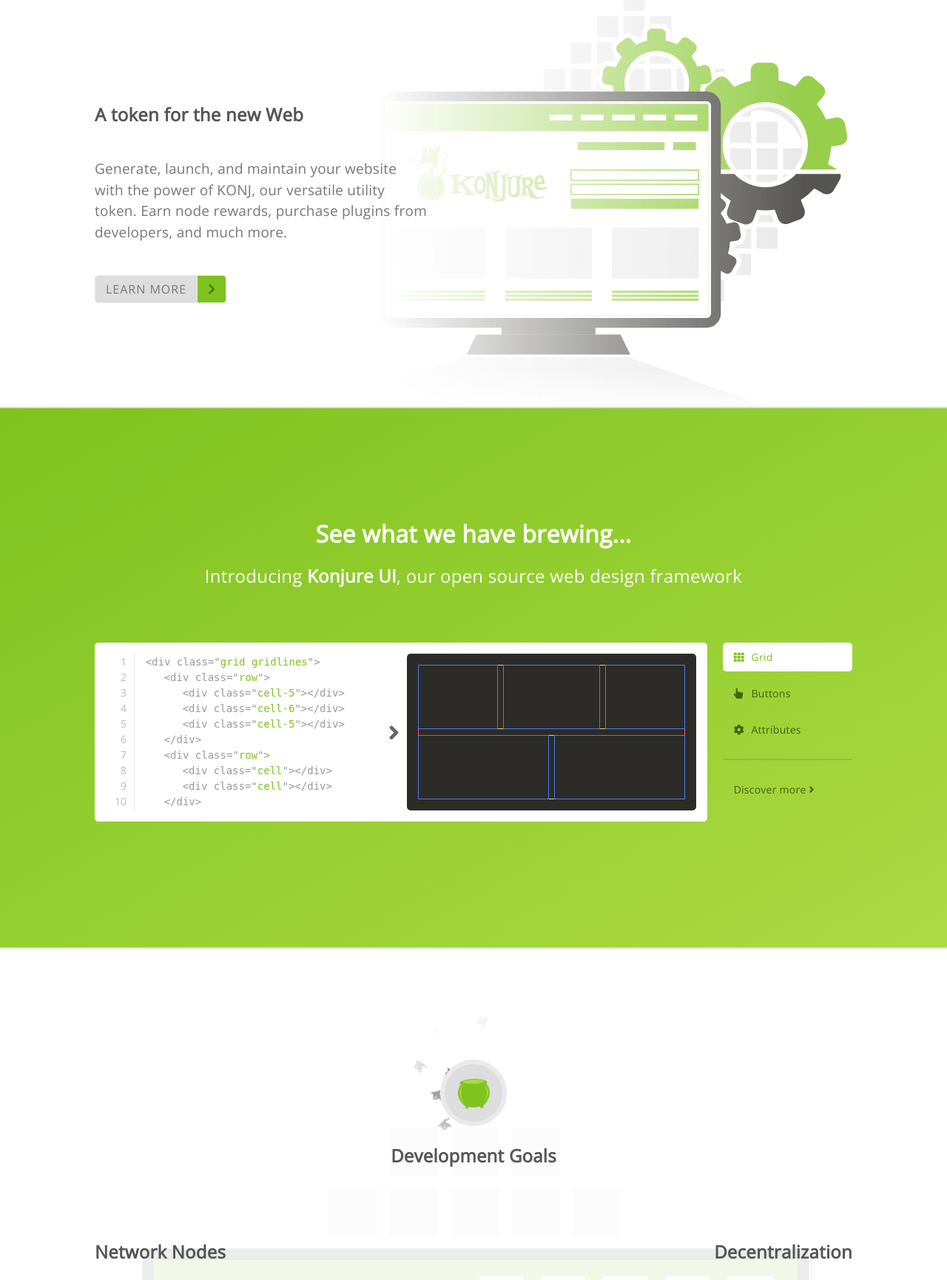
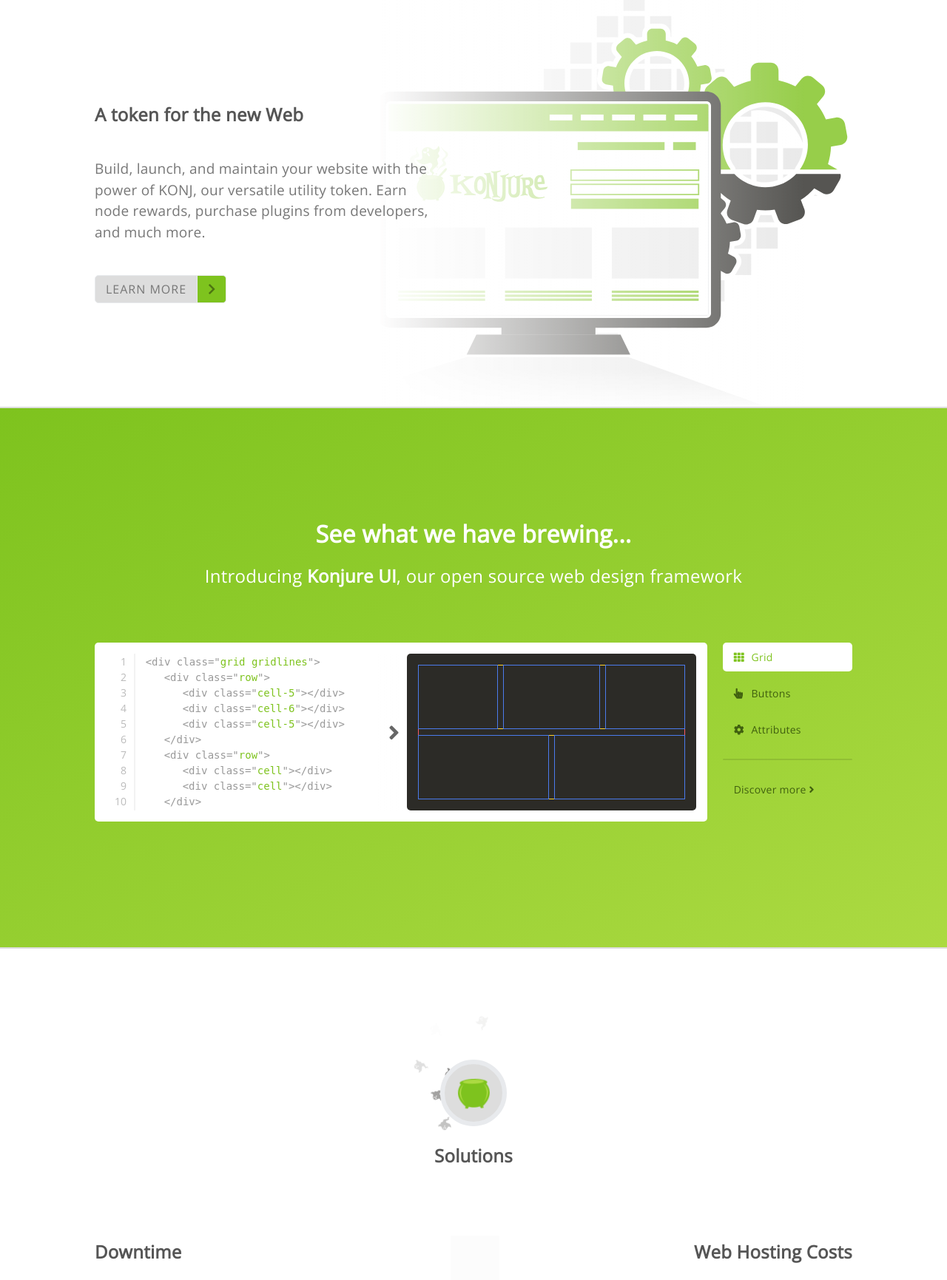
Before and after one commit to Konjure/konjure-org, a PHP site: page / in a window 1280 px wide. Shown: the part 1354-3085 px from the top of the page at 74% size. Run offline with PHP 8.4, Linux system fonts and the light colour scheme.

Commit message:
New verbiage

```diff
--- a/index.php
+++ b/index.php
@@ -135,7 +135,7 @@
 							<div class="vertical-center-inner">
 								<h2 data-sr="enter left, and hustle 20px">A token for the new Web</h2>
 								<br><br>
-								<h3 data-sr="enter left, and hustle 20px">Generate, launch, and maintain your website with the power of KONJ, our versatile utility token. Earn node rewards, purchase plugins from developers, and much more.</h3>
+								<h3 data-sr="enter left, and hustle 20px">Build, launch, and maintain your website with the power of KONJ, our versatile utility token. Earn node rewards, purchase plugins from developers, and much more.</h3>
 								<br><br>
 								<a href="/get-started/token">
 									<div class="kbutton" hover="brighten" data-sr="enter left, and hustle 20px">
@@ -342,38 +342,38 @@
 						</div>
 					</div>
 				</div>
-				<h2 class="text-center headline" data-sr="enter top, and hustle 20px">Development Goals</h2>
+				<h2 class="text-center headline" data-sr="enter top, and hustle 20px">Solutions</h2>
 				<div class="grid no-padding">
 					<div class="row">
 						<div class="cell-8">
-							<h2 data-sr="enter left, and hustle 20px">Network Nodes</h2>
+							<h2 data-sr="enter left, and hustle 20px">Downtime</h2>
 							<br>
-							<h3 data-sr="enter left, and hustle 20px">By choosing to allocate a set limit of CPU, memory, and network speed, users can become part of our peer-to-peer file storage system. In return, they receive KONJ as a reward, which can be used to host their website and be spent throughout the ecosystem.</h3>
+							<h3 data-sr="enter left, and hustle 20px">The Konjure network is maintained by our community of nodes, operated by individuals around the globe. Website files are served by the closest available peers, and there are no physical servers to act as single points of failure. This ensures that DDoS attacks, hardware malfunctions, and data center conflicts are issues of the past. Website downtime will become a distant memory.</h3>
 							<br>
-							<h3 data-sr="enter left, and hustle 20px"><a href="/get-started/what-is-konjure">What is Konjure? <i class="fa fa-angle-right"></i></a></h3>
+							<h3 data-sr="enter left, and hustle 20px"><a href="/get-started/roadmap">Roadmap <i class="fa fa-angle-right"></i></a></h3>
 						</div>
 						<div class="cell-8 text-right">
-							<h2 data-sr="enter right, and hustle 20px">Decentralization</h2>
+							<h2 data-sr="enter right, and hustle 20px">Web Hosting Costs</h2>
 							<br>
-							<h3 data-sr="enter right, and hustle 20px">Konjure is being built to streamline the process from site creation to hosting on a decentralized network. In a peer-to-peer model, websites are faster, cheaper, more secure, and censorship-resistant.</h3>
+							<h3 data-sr="enter right, and hustle 20px">By choosing to allocate a set limit of CPU, memory, and network speed, users can run a node and become part of the file storage system. In return, they receive KONJ as a reward, which can be used to host their website and be spent throughout the ecosystem. This model disrupts the web hosting industry, allowing users to allocate their spare resources to cut the costs of hosting their own website.</h3>
 							<br>
-							<h3 data-sr="enter right, and hustle 20px"><a href="/development/decentralization"><i class="fa fa-angle-left"></i> More details</a></h3>
+							<h3 data-sr="enter right, and hustle 20px"><a href="/company/papers/konjure-whitepaper.pdf" target="_blank"><i class="fa fa-angle-left"></i> Whitepaper</a></h3>
 						</div>
 					</div>
 					<div class="row">
 						<div class="cell-8">
-							<h2 data-sr="enter left, and hustle 20px">Developer Bazaar</h2>
+							<h2 data-sr="enter left, and hustle 20px">Ownership</h2>
 							<br>
-							<h3 data-sr="enter left, and hustle 20px">Inside the Konjure Bazaar, users will be able to browse plugins created by our community of developers. These can either be free or premium, and features are unlocked using KONJ.</h3>
+							<h3 data-sr="enter left, and hustle 20px">Acting as a portal to the Decentralized Web, Konjure empowers anyone to build an online presence free from both government and corporate authority. Not even the core Konjure development team has access to modify user websites. As the sole owners of their data, users in all parts of the world can speak freely without any chance of censorship.</h3>
 							<br>
-							<h3 data-sr="enter left, and hustle 20px"><a href="/get-started/token">All use cases <i class="fa fa-angle-right"></i></a></h3>
+							<h3 data-sr="enter left, and hustle 20px"><a href="/development/decentralization">Decentralization <i class="fa fa-angle-right"></i></a></h3>
 						</div>
 						<div class="cell-8 text-right">
-							<h2 data-sr="enter right, and hustle 20px">Machine Learning</h2>
+							<h2 data-sr="enter right, and hustle 20px">Templates</h2>
 							<br>
-							<h3 data-sr="enter right, and hustle 20px">As AI becomes more prominent in businesses around the globe, we're bringing it to website creation. We're replacing templates with uniquely generated designs made specifically for you.</h3>
+							<h3 data-sr="enter right, and hustle 20px">On existing website builders you are forced to either use a template that is already live on a multitude of other websites, or hire a developer to design a custom theme for you, which can be costly. Konjure GEN will enable users to procedurally generate websites based on their industry, preferred style, color scheme, and other suggestions. This ensures that each new design is unique and built specifically for the user.</h3>
 							<br>
-							<h3 data-sr="enter right, and hustle 20px"><a href="/development/overview"><i class="fa fa-angle-left"></i> See development overview</a></h3>
+							<h3 data-sr="enter right, and hustle 20px"><a href="/development/overview"><i class="fa fa-angle-left"></i> Development Overview</a></h3>
 						</div>
 					</div>
 				</div>
```
Also changed, not shown: get-started/what-is-konjure/index.php (+9 -9 lines).
